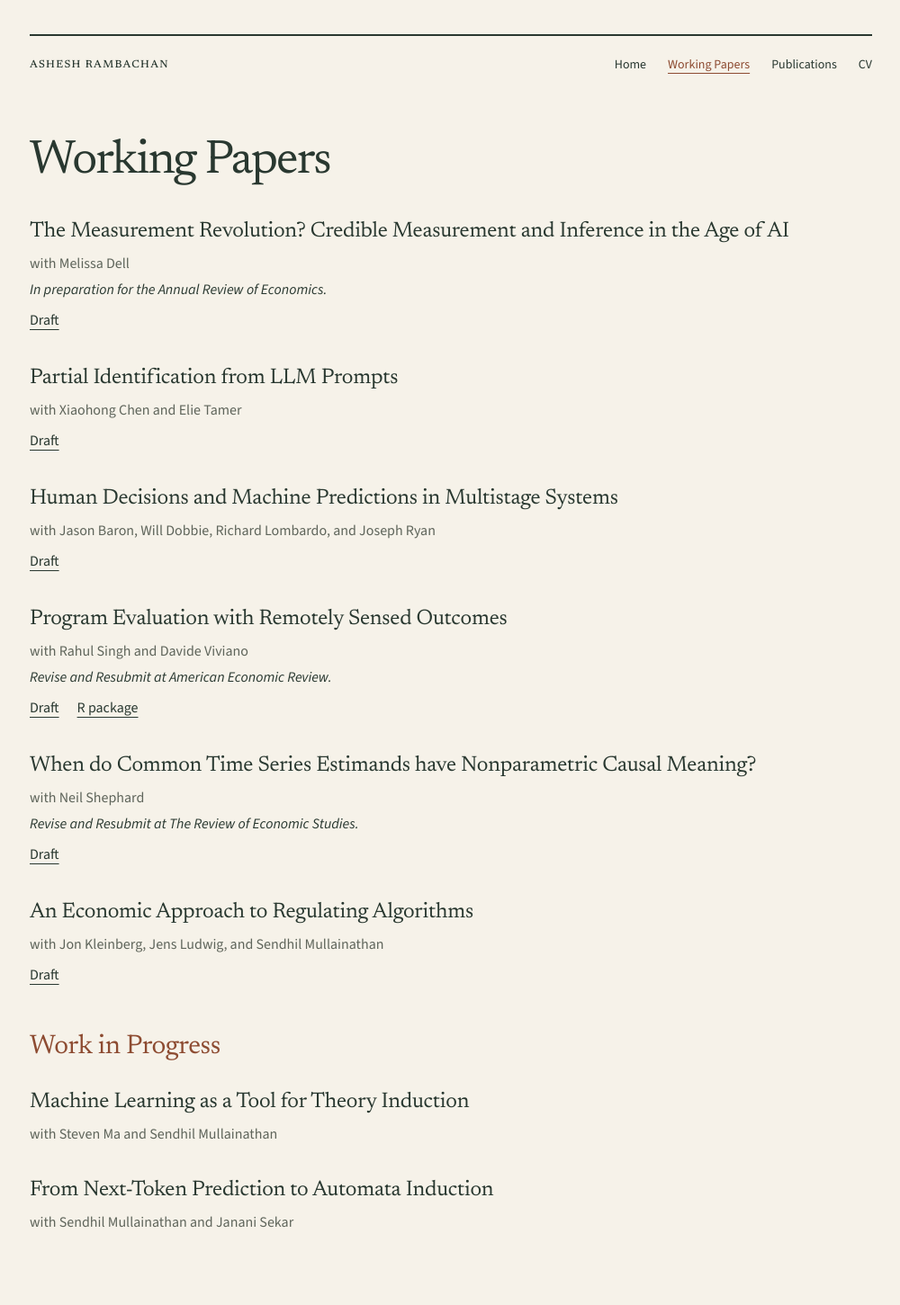
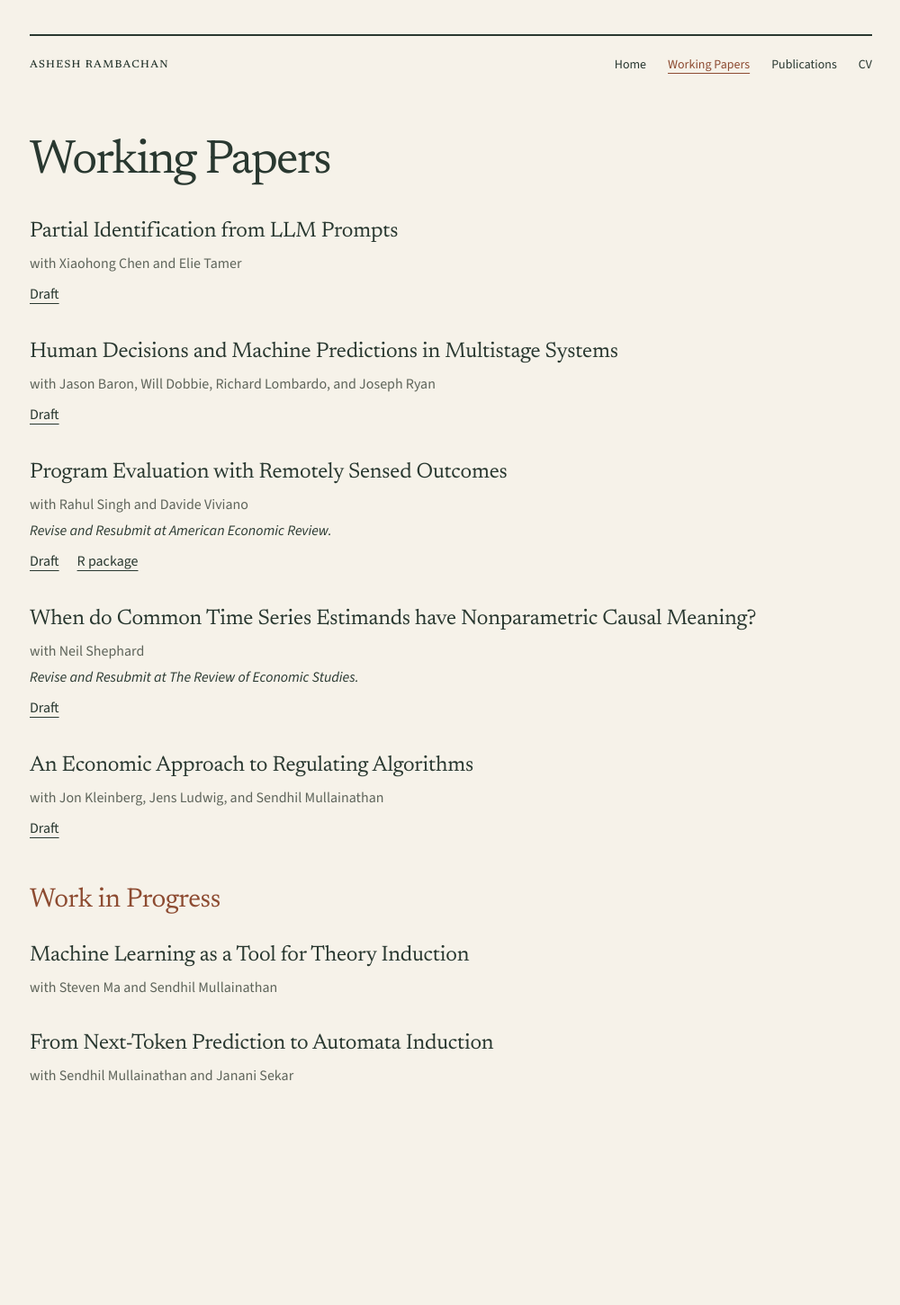
Before and after one commit to asheshrambachan/asheshrambachan.github.io, a Jekyll site: the page working-papers/index.html, which Jekyll copies as it is, in a window 1280 px wide. Shown: the whole page at 90% size, without its empty margins (139-1139 px from the left). Built offline with Jekyll 4.4.1, drawn with Linux system fonts in a browser that asks for light colours; after the commit the page ends 1288 px from its top, so only the background shows below that.

Commit message:
Move accepted Annual Review article to publications

```diff
--- a/publications/index.html
+++ b/publications/index.html
@@ -38,6 +38,12 @@
     <section class="research-section" aria-labelledby="journals">
       <h2 id="journals">Journals</h2>
       <ul class="paper-list">
+      <li class="paper">
+        <h3>The Measurement Revolution? Credible Measurement and Inference in the Age of AI</h3>
+        <p class="coauthors">with Melissa Dell</p>
+        <p class="citation">Annual Review of Economics, Forthcoming.</p>
+        <p class="paper-links"><a href="https://arxiv.org/abs/2608.23524">Draft</a></p>
+      </li>
       <li class="paper">
         <h3>From Predictive Algorithms to Automatic Generation of Anomalies</h3>
         <p class="coauthors">with Sendhil Mullainathan</p>
--- a/working-papers/index.html
+++ b/working-papers/index.html
@@ -34,12 +34,6 @@
     <main id="main" tabindex="-1">
       <h1>Working Papers</h1>
       <ul class="paper-list working-papers">
-      <li class="paper">
-        <h2>The Measurement Revolution? Credible Measurement and Inference in the Age of AI</h2>
-        <p class="coauthors">with Melissa Dell</p>
-        <p class="paper-status">In preparation for the Annual Review of Economics.</p>
-        <p class="paper-links"><a href="https://arxiv.org/abs/2608.23524">Draft</a></p>
-      </li>
       <li class="paper">
         <h2>Partial Identification from LLM Prompts</h2>
         <p class="coauthors">with Xiaohong Chen and Elie Tamer</p>
```
Also changed, not shown: content/research.json (+11 -11 lines).
